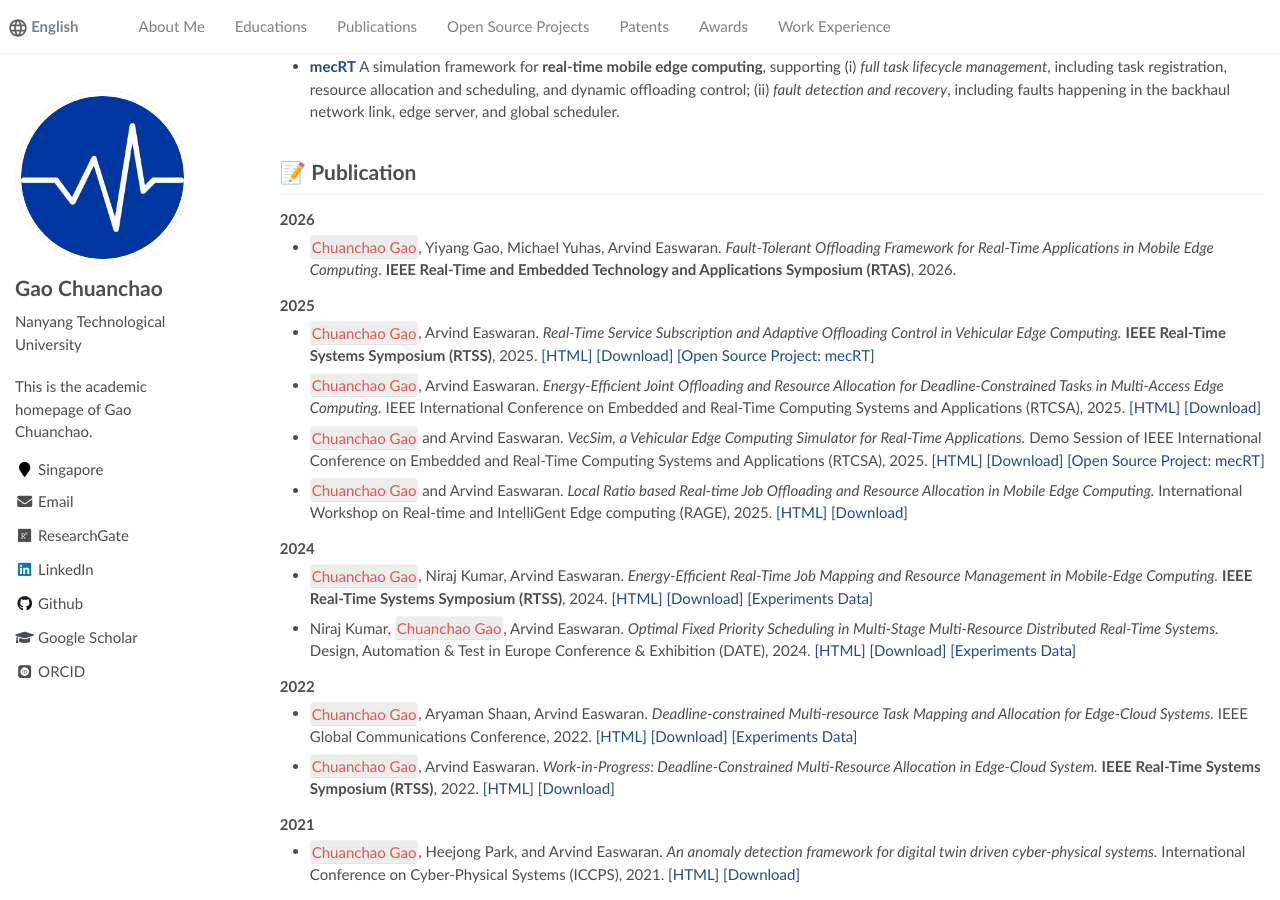
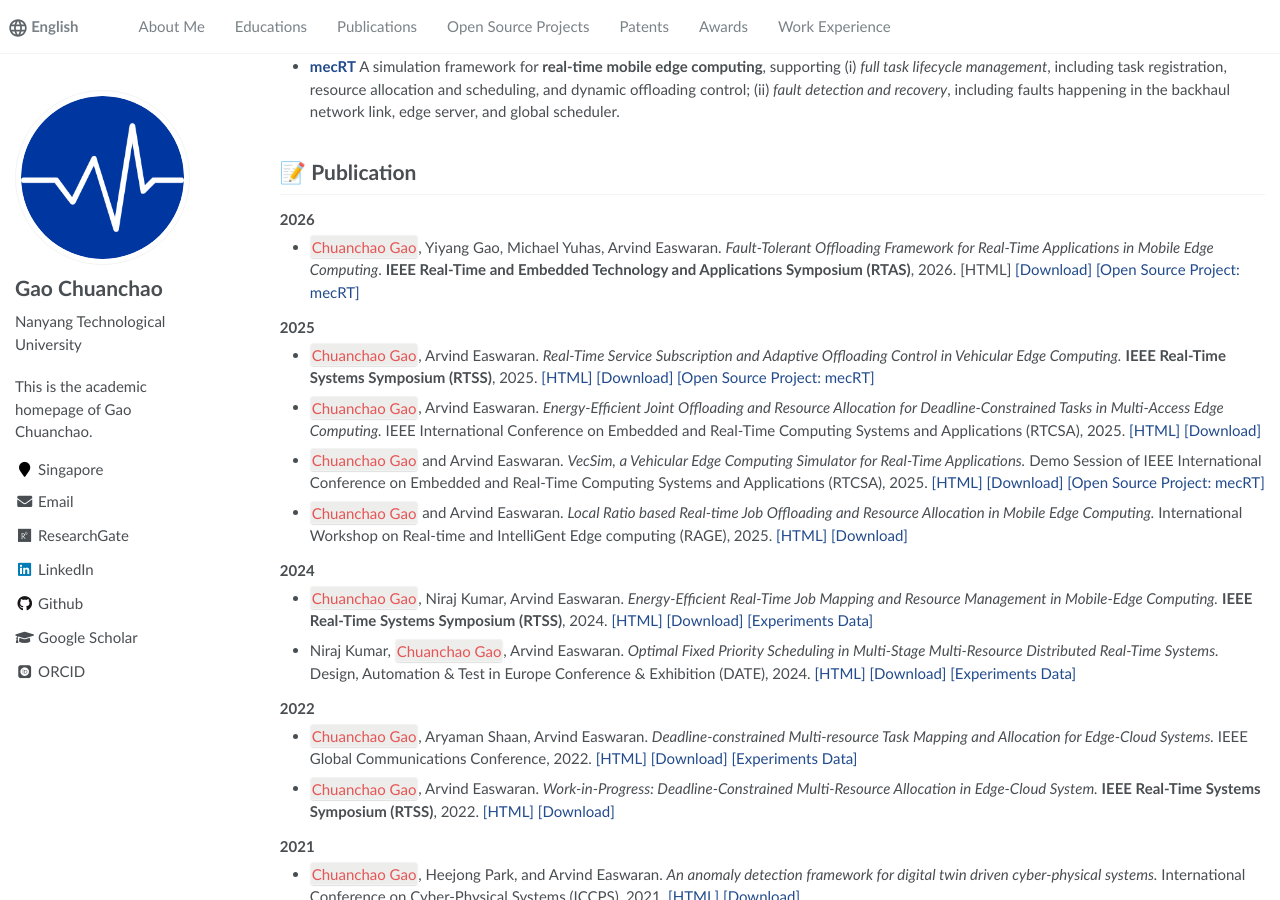
Before and after one commit to gaochuanchao/gaochuanchao.github.io, a Jekyll site: the page built from _pages/about.md, in a window 1280 px wide and 900 px high, scrolled down 722 px. Built offline with Jekyll 4.4.1, drawn with Linux system fonts in a browser that asks for light colours; some web fonts are replaced.

Commit message:
add rtas paper

```diff
--- a/_pages/about.md
+++ b/_pages/about.md
@@ -74,13 +74,13 @@ I am particularly interested in research directions related to *heterogeneous re
 
 - `Chuanchao Gao`, Yiyang Gao, Michael Yuhas, Arvind Easwaran.
   *Fault-Tolerant Offloading Framework for Real-Time Applications in Mobile Edge Computing*.
-  **IEEE Real-Time and Embedded Technology and Applications Symposium (RTAS)**, 2026.
+  **IEEE Real-Time and Embedded Technology and Applications Symposium (RTAS)**, 2026. [HTML] [[Download]](../papers/Fault-Tolerant Offloading Framework for Real-Time Applications in Mobile Edge Computing.pdf) [[Open Source Project: mecRT]](https://github.com/gaochuanchao/mecRT)
 
 ### 2025
 
 - `Chuanchao Gao`, Arvind Easwaran.
   *Real-Time Service Subscription and Adaptive Offloading Control in Vehicular Edge Computing.*
-  **IEEE Real-Time Systems Symposium (RTSS)**, 2025. [[HTML]](https://doi.org/10.1109/RTSS66672.2025.00023) [[Download]](../papers/Real-Time Service Subscription and Adaptive Offloading Control in Vehicular Edge Computing.pdf) [[Open Source Project: mecRT]](https://github.com/gaochuanchao/mecRT/tree/main/src)
+  **IEEE Real-Time Systems Symposium (RTSS)**, 2025. [[HTML]](https://doi.org/10.1109/RTSS66672.2025.00023) [[Download]](../papers/Real-Time Service Subscription and Adaptive Offloading Control in Vehicular Edge Computing.pdf) [[Open Source Project: mecRT]](https://github.com/gaochuanchao/mecRT)
 - `Chuanchao Gao`, Arvind Easwaran.
   *Energy-Efficient Joint Offloading and Resource Allocation for Deadline-Constrained Tasks in Multi-Access Edge Computing.*
   IEEE International Conference on Embedded and Real-Time Computing Systems and Applications (RTCSA), 2025.  [[HTML]](https://doi.org/10.1109/RTCSA66114.2025.00016) [[Download]](../papers/Energy-Efficient Joint Offloading and Resource Allocation for Deadline-Constrained Tasks in Multi-Access Edge Computing.pdf)
```
Also changed, not shown: 1 other file.
